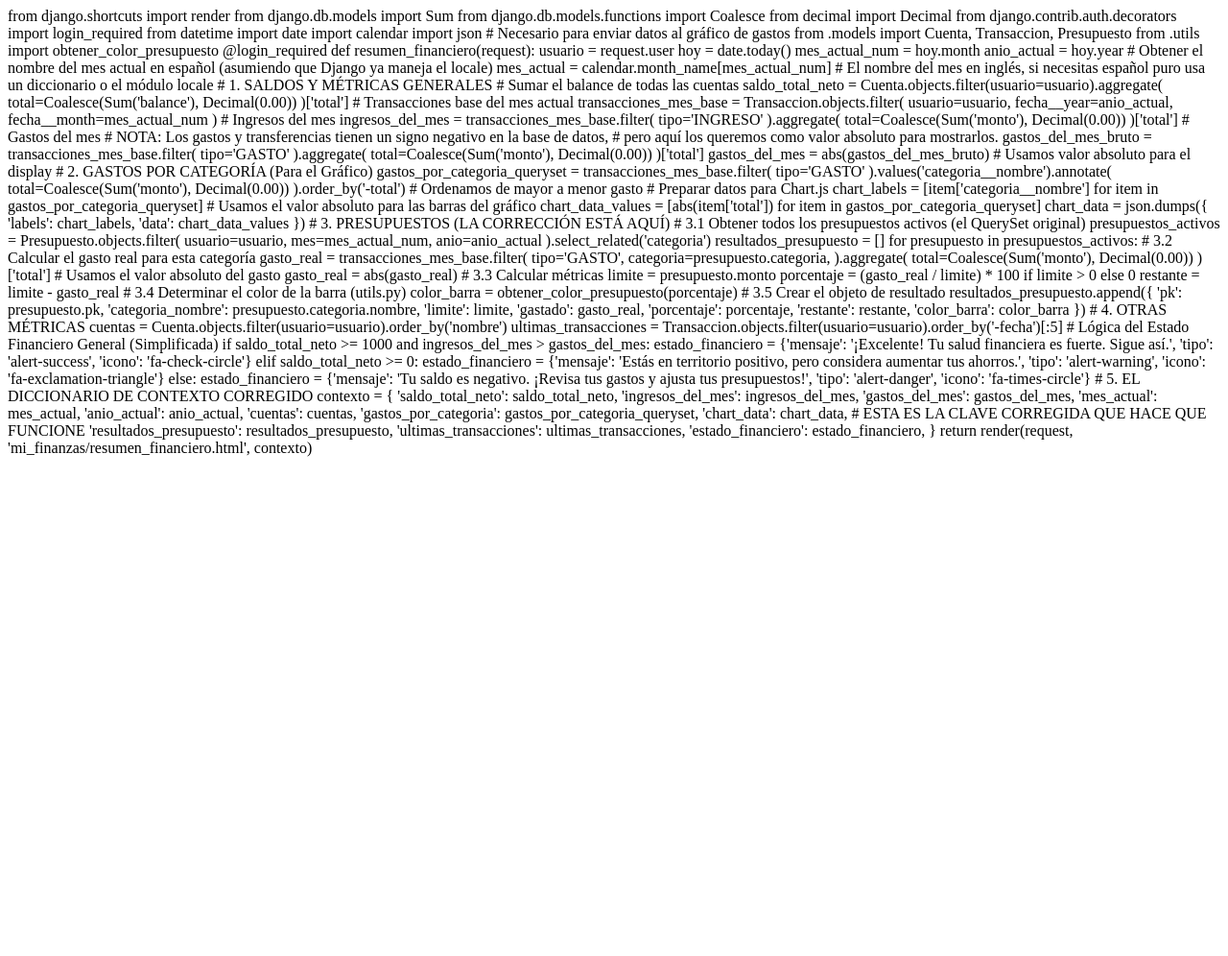
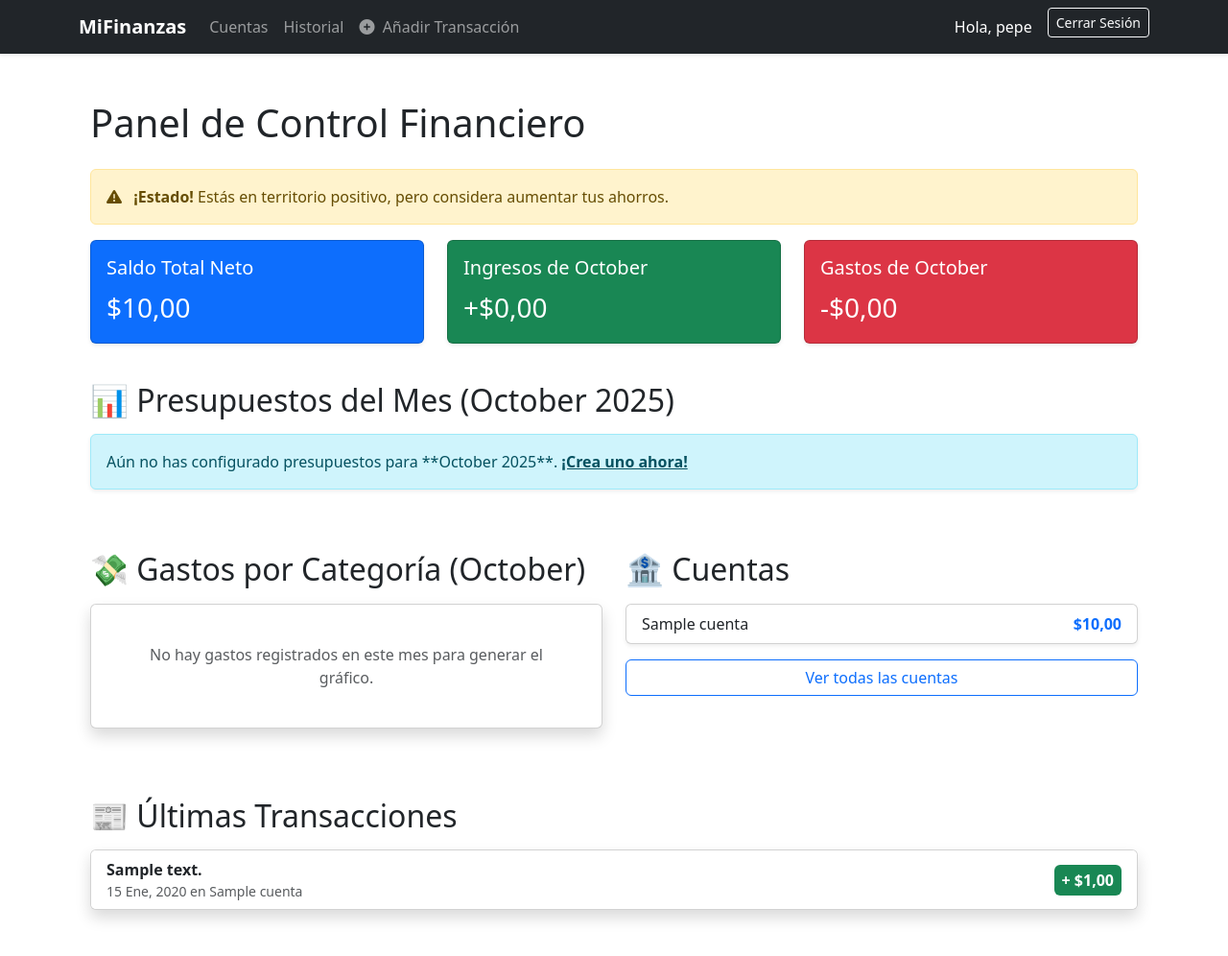
Before and after one commit to jegarciaveliz8-sys/mi-finanzas-Djangp, a Django app: page / in a window 1280 px wide. Shown: the whole page at 96% size. Before the commit the page ends 476 px from the top, so only its background shows below. Run offline with Django 4.2, Linux system fonts and the light colour scheme; a user stored in the database is signed in; tables that the repository leaves empty hold one stand-in row (values such as "Sample post").

Commit message:
FIX: Corregida vista resumen_financiero y plantilla HTML para mostrar presupuestos

```diff
--- a/mi_finanzas/templates/mi_finanzas/resumen_financiero.html
+++ b/mi_finanzas/templates/mi_finanzas/resumen_financiero.html
@@ -1,146 +1,195 @@
-from django.shortcuts import render
-from django.db.models import Sum
-from django.db.models.functions import Coalesce
-from decimal import Decimal
-from django.contrib.auth.decorators import login_required
-from datetime import date
-import calendar
-import json # Necesario para enviar datos al gráfico de gastos
+{% extends "base.html" %}
+{% load static %}
 
-from .models import Cuenta, Transaccion, Presupuesto
-from .utils import obtener_color_presupuesto
+{% block title %}Resumen Financiero{% endblock %}
 
-@login_required
-def resumen_financiero(request):
-    usuario = request.user
-    hoy = date.today()
-    mes_actual_num = hoy.month
-    anio_actual = hoy.year
+{% block content %}
+    <div class="container mt-5">
+        <h1 class="mb-4">Panel de Control Financiero</h1>
 
-    # Obtener el nombre del mes actual en español (asumiendo que Django ya maneja el locale)
-    mes_actual = calendar.month_name[mes_actual_num] # El nombre del mes en inglés, si necesitas español puro usa un diccionario o el módulo locale
+        <div class="alert {{ estado_financiero.tipo }}" role="alert">
+            <i class="{{ estado_financiero.icono }} me-2"></i> <strong>¡Estado!</strong> {{ estado_financiero.mensaje }}
+        </div>
 
-    # 1. SALDOS Y MÉTRICAS GENERALES
+        <div class="row mb-4">
+            <div class="col-lg-4 col-md-6 mb-3">
+                <div class="card text-white bg-primary shadow-sm">
+                    <div class="card-body">
+                        <h5 class="card-title">Saldo Total Neto</h5>
+                        <p class="card-text fs-3">${{ saldo_total_neto|floatformat:2 }}</p>
+                    </div>
+                </div>
+            </div>
+            <div class="col-lg-4 col-md-6 mb-3">
+                <div class="card text-white bg-success shadow-sm">
+                    <div class="card-body">
+                        <h5 class="card-title">Ingresos de {{ mes_actual }}</h5>
+                        <p class="card-text fs-3">+${{ ingresos_del_mes|floatformat:2 }}</p>
+                    </div>
+                </div>
+            </div>
+            <div class="col-lg-4 col-md-12 mb-3">
+                <div class="card text-white bg-danger shadow-sm">
+                    <div class="card-body">
+                        <h5 class="card-title">Gastos de {{ mes_actual }}</h5>
+                        <p class="card-text fs-3">-${{ gastos_del_mes|floatformat:2 }}</p>
+                    </div>
+                </div>
+            </div>
+        </div>
 
-    # Sumar el balance de todas las cuentas
-    saldo_total_neto = Cuenta.objects.filter(usuario=usuario).aggregate(
-        total=Coalesce(Sum('balance'), Decimal(0.00))
-    )['total']
+        <h2 class="mt-4 mb-3">📊 Presupuestos del Mes ({{ mes_actual }} {{ anio_actual }})</h2>
+        <div class="row">
 
-    # Transacciones base del mes actual
-    transacciones_mes_base = Transaccion.objects.filter(
-        usuario=usuario,
-        fecha__year=anio_actual,
-        fecha__month=mes_actual_num
-    )
+            {% if resultados_presupuesto %}
+                {% for presupuesto in resultados_presupuesto %}
+                    <div class="col-lg-4 col-md-6 mb-4">
+                        <div class="card shadow h-100">
+                            <div class="card-body">
+                                <h5 class="card-title mb-3">{{ presupuesto.categoria_nombre }}
+                                    <a href="{% url 'mi_finanzas:editar_presupuesto' presupuesto.pk %}" class="btn btn-sm btn-outline-secondary float-end">
+                                        <i class="fas fa-edit"></i>
+                                    </a>
+                                </h5>
 
-    # Ingresos del mes
-    ingresos_del_mes = transacciones_mes_base.filter(
-        tipo='INGRESO'
-    ).aggregate(
-        total=Coalesce(Sum('monto'), Decimal(0.00))
-    )['total']
+                                <p class="card-text mb-1 small">
+                                    Límite: **${{ presupuesto.limite|floatformat:2 }}**
+                                </p>
+                                <p class="card-text mb-2 small">
+                                    Gastado: **${{ presupuesto.gastado|floatformat:2 }}**
+                                </p>
 
-    # Gastos del mes
-    # NOTA: Los gastos y transferencias tienen un signo negativo en la base de datos,
-    # pero aquí los queremos como valor absoluto para mostrarlos.
-    gastos_del_mes_bruto = transacciones_mes_base.filter(
-        tipo='GASTO'
-    ).aggregate(
-        total=Coalesce(Sum('monto'), Decimal(0.00))
-    )['total']
+                                <div class="progress" style="height: 25px;">
+                                    <div class="progress-bar {{ presupuesto.color_barra }}" role="progressbar"
+                                         style="width: {{ presupuesto.porcentaje|floatformat:0 }}%"
+                                         aria-valuenow="{{ presupuesto.porcentaje }}"
+                                         aria-valuemin="0" aria-valuemax="100">
+                                        {{ presupuesto.porcentaje|floatformat:0 }}%
+                                    </div>
+                                </div>
+                                <p class="card-text mt-2 text-{% if presupuesto.restante < 0 %}danger{% else %}success{% endif %}">
+                                    Restante: **${{ presupuesto.restante|floatformat:2|default:"0.00" }}**
+                                </p>
+                            </div>
+                        </div>
+                    </div>
+                {% endfor %}
+            {% else %}
+                <div class="col-12">
+                    <div class="alert alert-info shadow-sm">
+                        Aún no has configurado presupuestos para **{{ mes_actual }} {{ anio_actual }}**.
+                        <a href="{% url 'mi_finanzas:crear_presupuesto' %}" class="alert-link">¡Crea uno ahora!</a>
+                    </div>
+                </div>
+            {% endif %}
+        </div>
 
-    gastos_del_mes = abs(gastos_del_mes_bruto) # Usamos valor absoluto para el display
+        <div class="row mt-5">
+            <div class="col-lg-6 mb-4">
+                <h2 class="mb-3">💸 Gastos por Categoría ({{ mes_actual }})</h2>
+                <div class="card shadow">
+                    <div class="card-body">
+                        <canvas id="gastosChart"></canvas>
+                    </div>
+                </div>
+            </div>
 
-    # 2. GASTOS POR CATEGORÍA (Para el Gráfico)
-    gastos_por_categoria_queryset = transacciones_mes_base.filter(
-        tipo='GASTO'
-    ).values('categoria__nombre').annotate(
-        total=Coalesce(Sum('monto'), Decimal(0.00))
-    ).order_by('-total') # Ordenamos de mayor a menor gasto
+            <div class="col-lg-6 mb-4">
+                <h2 class="mb-3">🏦 Cuentas</h2>
+                {% for cuenta in cuentas %}
+                    <div class="card mb-2 shadow-sm">
+                        <div class="card-body d-flex justify-content-between align-items-center py-2">
+                            <span>{{ cuenta.nombre }}</span>
+                            <strong class="text-primary">${{ cuenta.balance|floatformat:2 }}</strong>
+                        </div>
+                    </div>
+                {% endfor %}
+                <div class="d-grid mt-3">
+                    <a href="{% url 'mi_finanzas:cuentas_lista' %}" class="btn btn-outline-primary">Ver todas las cuentas</a>
+                </div>
+            </div>
+        </div>
 
-    # Preparar datos para Chart.js
-    chart_labels = [item['categoria__nombre'] for item in gastos_por_categoria_queryset]
-    # Usamos el valor absoluto para las barras del gráfico
-    chart_data_values = [abs(item['total']) for item in gastos_por_categoria_queryset]
+        <h2 class="mt-5 mb-3">📰 Últimas Transacciones</h2>
+        <div class="card shadow mb-5">
+            <ul class="list-group list-group-flush">
+                {% for transaccion in ultimas_transacciones %}
+                    <li class="list-group-item d-flex justify-content-between align-items-center">
+                        <div>
+                            <strong>{{ transaccion.descripcion }}</strong>
+                            <small class="text-muted d-block">{{ transaccion.fecha|date:"d M, Y" }} en {{ transaccion.cuenta.nombre }}</small>
+                        </div>
+                        <span class="badge
+                            {% if transaccion.tipo == 'INGRESO' %}
+                                bg-success
+                            {% elif transaccion.tipo == 'GASTO' %}
+                                bg-danger
+                            {% else %}
+                                bg-secondary
+                            {% endif %}
+                        p-2 fs-6">
+                            {% if transaccion.tipo == 'INGRESO' %}+{% else %}-{% endif %}
+                            ${{ transaccion.monto|floatformat:2 }}
+                        </span>
+                    </li>
+                {% empty %}
+                    <li class="list-group-item text-center text-muted">Aún no hay transacciones recientes.</li>
+                {% endfor %}
+            </ul>
+        </div>
 
-    chart_data = json.dumps({
-        'labels': chart_labels,
-        'data': chart_data_values
-    })
+    </div>
+{% endblock %}
 
-    # 3. PRESUPUESTOS (LA CORRECCIÓN ESTÁ AQUÍ)
+{% block extra_js %}
+    <script src="https://cdn.jsdelivr.net/npm/chart.js@4.4.3/dist/chart.umd.min.js"></script>
+    <script>
+        document.addEventListener('DOMContentLoaded', function () {
+            // Asegúrate de que chart_data está definido en el contexto de Django
+            const chartDataJson = JSON.parse('{{ chart_data|escapejs }}');
 
-    # 3.1 Obtener todos los presupuestos activos (el QuerySet original)
-    presupuestos_activos = Presupuesto.objects.filter(
-        usuario=usuario,
-        mes=mes_actual_num,
-        anio=anio_actual
-    ).select_related('categoria')
-
-    resultados_presupuesto = []
-
-    for presupuesto in presupuestos_activos:
-        # 3.2 Calcular el gasto real para esta categoría
-        gasto_real = transacciones_mes_base.filter(
-            tipo='GASTO',
-            categoria=presupuesto.categoria,
-        ).aggregate(
-            total=Coalesce(Sum('monto'), Decimal(0.00))
-        )['total']
-
-        # Usamos el valor absoluto del gasto
-        gasto_real = abs(gasto_real)
-
-        # 3.3 Calcular métricas
-        limite = presupuesto.monto
-        porcentaje = (gasto_real / limite) * 100 if limite > 0 else 0
-        restante = limite - gasto_real
-
-        # 3.4 Determinar el color de la barra (utils.py)
-        color_barra = obtener_color_presupuesto(porcentaje)
-
-        # 3.5 Crear el objeto de resultado
-        resultados_presupuesto.append({
-            'pk': presupuesto.pk,
-            'categoria_nombre': presupuesto.categoria.nombre,
-            'limite': limite,
-            'gastado': gasto_real,
-            'porcentaje': porcentaje,
-            'restante': restante,
-            'color_barra': color_barra
-        })
-
-    # 4. OTRAS MÉTRICAS
-    cuentas = Cuenta.objects.filter(usuario=usuario).order_by('nombre')
-    ultimas_transacciones = Transaccion.objects.filter(usuario=usuario).order_by('-fecha')[:5]
-
-    # Lógica del Estado Financiero General (Simplificada)
-    if saldo_total_neto >= 1000 and ingresos_del_mes > gastos_del_mes:
-        estado_financiero = {'mensaje': '¡Excelente! Tu salud financiera es fuerte. Sigue así.', 'tipo': 'alert-success', 'icono': 'fa-check-circle'}
-    elif saldo_total_neto >= 0:
-        estado_financiero = {'mensaje': 'Estás en territorio positivo, pero considera aumentar tus ahorros.', 'tipo': 'alert-warning', 'icono': 'fa-exclamation-triangle'}
-    else:
-        estado_financiero = {'mensaje': 'Tu saldo es negativo. ¡Revisa tus gastos y ajusta tus presupuestos!', 'tipo': 'alert-danger', 'icono': 'fa-times-circle'}
-
-
-    # 5. EL DICCIONARIO DE CONTEXTO CORREGIDO
-    contexto = {
-        'saldo_total_neto': saldo_total_neto,
-        'ingresos_del_mes': ingresos_del_mes,
-        'gastos_del_mes': gastos_del_mes,
-        'mes_actual': mes_actual,
-        'anio_actual': anio_actual,
-
-        'cuentas': cuentas,
-        'gastos_por_categoria': gastos_por_categoria_queryset,
-        'chart_data': chart_data,
-
-        # ESTA ES LA CLAVE CORREGIDA QUE HACE QUE FUNCIONE
-        'resultados_presupuesto': resultados_presupuesto,
-
-        'ultimas_transacciones': ultimas_transacciones,
-        'estado_financiero': estado_financiero,
-    }
-
-    return render(request, 'mi_finanzas/resumen_financiero.html', contexto)
+            if (chartDataJson.labels.length > 0) {
+                const ctx = document.getElementById('gastosChart').getContext('2d');
+                new Chart(ctx, {
+                    type: 'doughnut',
+                    data: {
+                        labels: chartDataJson.labels,
+                        datasets: [{
+                            data: chartDataJson.data,
+                            backgroundColor: [
+                                '#0d6efd', '#dc3545', '#ffc107', '#198754', '#6f42c1', '#20c997', '#fd7e14'
+                            ],
+                            hoverOffset: 4
+                        }]
+                    },
+                    options: {
+                        responsive: true,
+                        plugins: {
+                            legend: {
+                                position: 'top',
+                            },
+                            tooltip: {
+                                callbacks: {
+                                    label: function(context) {
+                                        let label = context.label || '';
+                                        if (label) {
+                                            label += ': ';
+                                        }
+                                        if (context.parsed !== null) {
+                                            label += '$' + context.parsed.toFixed(2).replace(/\B(?=(\d{3})+(?!\d))/g, ",");
+                                        }
+                                        return label;
+                                    }
+                                }
+                            }
+                        }
+                    }
+                });
+            } else {
+                // Si no hay datos, muestra un mensaje en lugar del gráfico
+                const chartContainer = document.getElementById('gastosChart').parentNode;
+                chartContainer.innerHTML = '<div class="text-center p-4 text-muted">No hay gastos registrados en este mes para generar el gráfico.</div>';
+            }
+        });
+    </script>
+{% endblock %}
```
